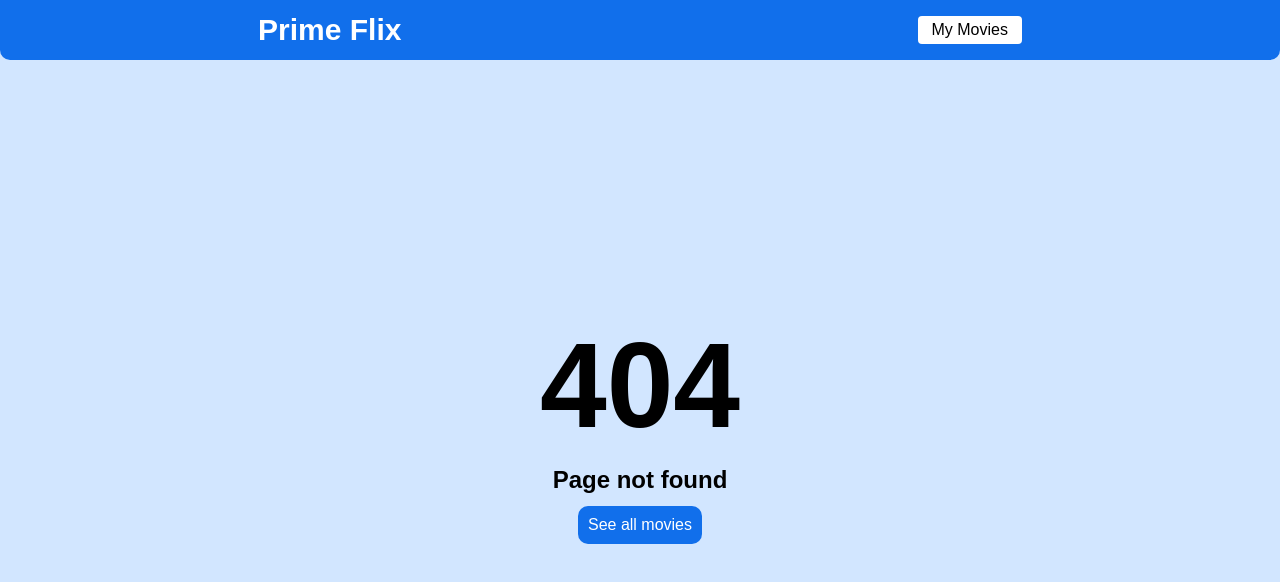
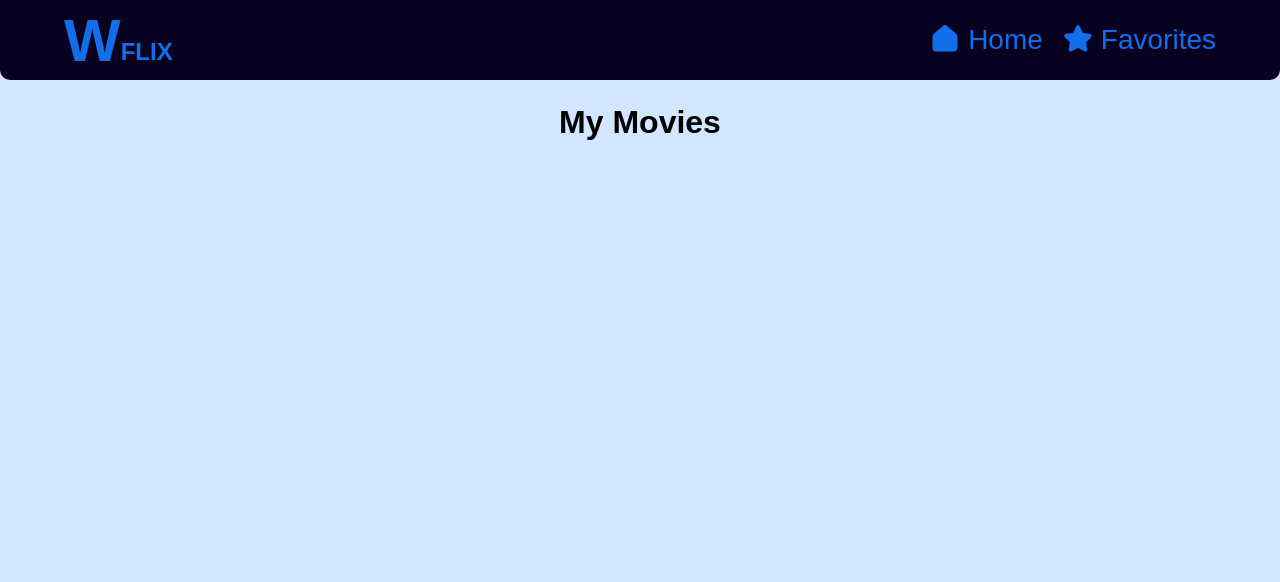
Before and after one commit to warrley/movies, a React (Create React App) app: page /favorites in a window 1280 px wide. Before the commit this address had no page. Shown: the top 582 px of the page. Built offline with nearby package versions, Linux system fonts and the light colour scheme.

Commit message:
new header

```diff
--- a/package.json
+++ b/package.json
@@ -7,11 +7,15 @@
     "@testing-library/jest-dom": "^6.6.3",
     "@testing-library/react": "^16.2.0",
     "@testing-library/user-event": "^13.5.0",
+    "autoprefixer": "^10.4.20",
     "axios": "^1.7.9",
+    "lucide-react": "^0.475.0",
+    "postcss": "^8.5.3",
     "react": "^19.0.0",
     "react-dom": "^19.0.0",
     "react-router-dom": "^7.2.0",
     "react-scripts": "5.0.1",
+    "tailwindcss": "^4.0.7",
     "web-vitals": "^2.1.4"
   },
   "scripts": {
--- a/src/components/Header/header.css
+++ b/src/components/Header/header.css
@@ -1,27 +1,54 @@
 header{
     display: flex;
     align-items: center;
-    justify-content: space-around;
     width: 100%;
-    height: 60px;
-    background-color: #116FEB;
+    height: 80px;
+    background-color: rgb(8, 1, 32);
     border-bottom-right-radius: 10px;
     border-bottom-left-radius: 10px;
+}
+
+
+.separator {
+    display: flex;
+    max-width: 90%;
+    width: 100%;
+    justify-content: space-between;
+    align-items: center;
+    margin: 0 auto;
 }
 
 .logo {
     text-decoration: none;
     font-size: 30px;
     cursor: pointer;
-    color: white;
+    color: #116feb;
     font-weight: bold;
+    display: flex;
+    justify-content: center;
+    flex-direction: column;
 }
 
-.favorites {
+.logo-text {
+    display: flex;
+}
+
+.logo span{
+    font-size: 24px;
+    margin-top: 32px;
+}
+
+.menu {
+    display: flex;
+    align-items: center;
+    font-size: 28px;
+    gap: 20px;
+}
+
+
+.favorites, .home {
     text-decoration: none;
-    cursor: pointer;
-    background-color: white;
-    padding: 5px 14px;
-    color: black;
-    border-radius: 4px;
+    color: #116feb;
+    display: flex;
+    gap: 8px;
 }
--- a/src/components/Header/index.js
+++ b/src/components/Header/index.js
@@ -1,11 +1,21 @@
+import { Home, Star } from 'lucide-react';
 import './header.css'
 import { Link } from 'react-router-dom'
 
 function Header() {
     return (
         <header>
-            <Link className='logo' to="/">Prime Flix</Link>
-            <Link className='favorites' to="/favorites">My Movies</Link>
+            <div className='separator'>
+                <Link className='logo' to="/">
+                    <div className='logo-text'>
+                        <h1>W</h1> <span>FLIX</span>
+                    </div>
+                </Link>
+                <div className='menu'>
+                    <Link className='favorites' to="/"> <Home fill='currentColor' width="30" height="30" />Home </Link>
+                    <Link className='home' to="/favorites"> <Star fill='currentColor' width="30" height="30" />Favorites </Link>
+                </div>
+            </div>
         </header>
     )
 }
--- /dev/null
+++ b/src/pages/Favorites/favorites.css
@@ -0,0 +1,38 @@
+.my-movies {
+    margin-top: 24px;
+    display: flex;
+    flex-direction: column;
+    align-items: center;
+}
+
+.my-movies h1 {
+    margin-bottom: 14px;
+}
+
+.my-movies span {
+    font-size: 18px;
+}
+
+.my-movies ul {
+    width: 720px;
+}
+
+.my-movies ul li {
+    list-style: none;
+    display: flex;
+    justify-content: space-between;
+    align-items: center;
+    margin-bottom: 14px;
+}
+
+.my-movies div {
+    display: flex;
+    justify-content: center;
+    align-items: center;
+}
+
+.my-movies div a {
+    text-decoration: none;
+    color: #116feb;
+    margin-right: 14px;
+}
--- /dev/null
+++ b/src/pages/Favorites/index.js
@@ -0,0 +1,34 @@
+import { useEffect, useState } from 'react';
+import './favorites.css'
+import { Link } from 'react-router-dom';
+
+const Favorites = () => {
+    const [movie, setMovie] = useState([]);
+
+    useEffect(() => {
+
+        const myList = localStorage.getItem("@myList");
+        setMovie(JSON.parse(myList) || [])
+
+    },[])
+
+    return (
+        <div className='my-movies'>
+            <h1>My Movies</h1>
+
+            <ul>
+                {movie.map(movie => (
+                    <li key={movie.id}>
+                        <span>{movie.title}</span>
+                        <div>
+                            <Link to={`/movie/${movie.id}`}>See details</Link>
+                            <button>Delete</button>
+                        </div>
+                    </li>
+                ))}
+            </ul>
+        </div>
+    )
+}
+
+export default Favorites;
--- a/src/pages/Home/home.css
+++ b/src/pages/Home/home.css
@@ -1,8 +1,8 @@
 .movies-list {
-    max-width: 800px;
+    max-width: 90%;
     margin: 14px auto;
     display: grid;
-    grid-template-columns: repeat(3, 1fr);
+    grid-template-columns: repeat(4, 1fr);
     border-radius: 10px;
     background-color: white;
 }
--- a/src/pages/Movie/index.js
+++ b/src/pages/Movie/index.js
@@ -1,10 +1,11 @@
 import { useEffect, useState } from "react";
-import { useParams } from "react-router-dom";
-
+import { useParams, useNavigate, replace } from "react-router-dom";
+import './movie-info.css'
 import api from '../../services/api'
 
 function Movie() {
     const { id } = useParams();
+    const navigation = useNavigate();
     const [movie, setMovie] = useState({});
     const [loading, setLoading] = useState(true);
 
@@ -20,17 +21,32 @@ function Movie() {
                 setLoading(false);
             })
             .catch(() => {
-                console.log("MOVIE NOT FOUND");
+                navigation("/", { replace});
+                return;
             })
         }
 
         loadMovie();
 
-        return () => {
-            console.log("fois desmontado");
+    }, [navigation, id])
+
+    function saveMovie() {
+        const myList = localStorage.getItem("@myList");
+
+        let savedMovies = JSON.parse(myList) || [];
+
+        const hasMovie = savedMovies.some((savedMovies) => savedMovies.id === movie.id);
+
+        if (hasMovie) {
+            alert("ESSE FILME JA ESTA NA LISTA");
+            return;
         }
 
-    }, [])
+        savedMovies.push(movie);
+        localStorage.setItem("@myList", JSON.stringify(savedMovies));
+        alert("FILME SALVO COM SUCESSO");
+
+    }
 
     if (loading) {
             <div>
@@ -45,8 +61,15 @@ function Movie() {
 
             <h3>Sinopse</h3>
             <span>{movie.overview}</span>
+            <strong>Avaliation: {movie.vote_average} / 10</strong>
 
-            <strong>Avaliation: {movie.vote_average}/10</strong>
+            <div className="buttons-area">
+                <button onClick={saveMovie}>Save</button>
+                <button>
+                    <a target="blank" rel="external" href={`https://youtube.com/results?search_query=${movie.title} Trailer`}>Trailler</a>
+                </button>
+            </div>
+
         </div>
     )
 }
--- /dev/null
+++ b/src/pages/Movie/movie-info.css
@@ -0,0 +1,53 @@
+.movie-info {
+    margin-top: 18px;
+    display: flex;
+    flex-direction: column;
+    max-width: 800px;
+    padding: 0 8px;
+    margin: 0 auto;
+}
+
+.movie-info h1 {
+    margin: 14px 0;
+}
+
+.movie-info img {
+    border-radius: 8px;
+    width: 800px;
+    max-width: 100%;
+    max-height: 340px;
+    object-fit: cover;
+}
+
+.movie-info h3 {
+    margin-top: 14px;
+}
+
+.movie-info span {
+    margin: 8px 0;
+}
+
+.buttons-area button{
+    margin: 14px 12px 0 0;
+    font-size: 20px;
+    border: 0;
+    outline: none;
+    padding: 12px;
+    border-radius: 10px;
+    cursor: pointer;
+    transition: all 0.5s;
+}
+
+.buttons-area button:hover {
+    background-color: #116FEB;
+    color: white;
+}
+
+.buttons-area a {
+    text-decoration: none;
+    color: black;
+    transition: all 0.3s;
+}
+.buttons-area a:hover {
+    color: white;
+}
--- a/src/routes.js
+++ b/src/routes.js
@@ -3,6 +3,7 @@ import Home from './pages/Home';
 import Movie from './pages/Movie';
 import Header from './components/Header';
 import Error from './pages/Erro';
+import Favorites from './pages/Favorites';
 
 function RoutesApp() {
     return (
@@ -11,6 +12,7 @@ function RoutesApp() {
             <Routes>
                 <Route path='/' element={ <Home/> } />
                 <Route path='/movie/:id' element={<Movie />} />
+                <Route path='/favorites' element={ <Favorites/> } />
 
                 <Route path='*' element={ <Error/> }/>
             </Routes>
```
Also changed, not shown: 1 other file (tests, documents, lock files or other folders).
